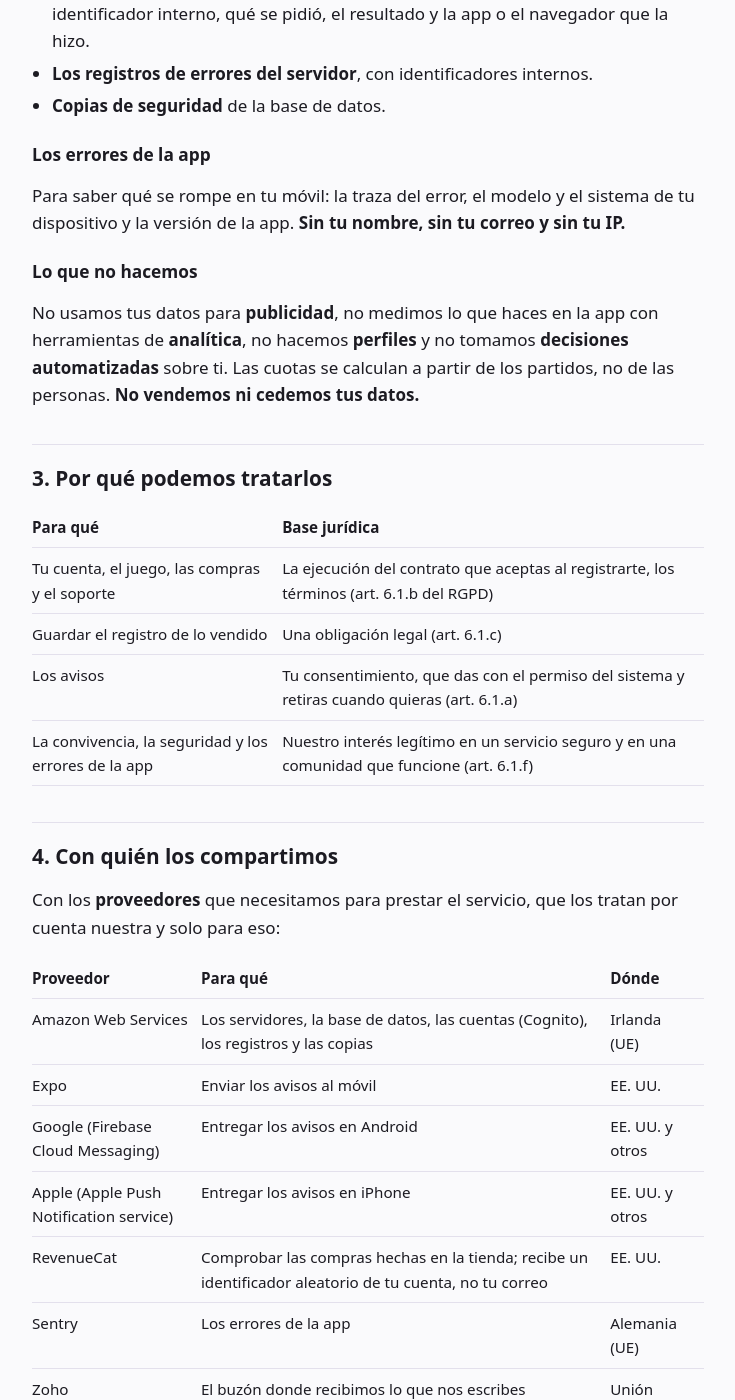
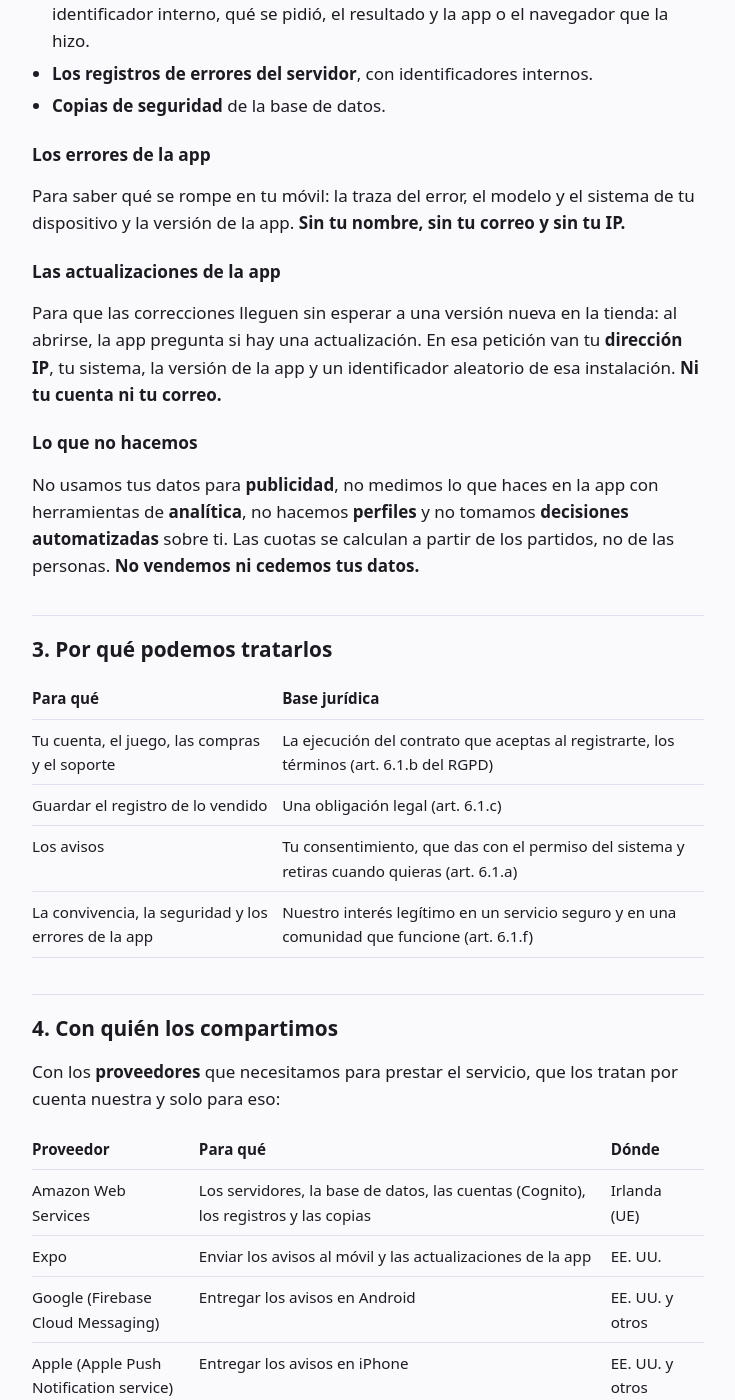
Before and after one commit to Rosales33/picktoria-web, a Jekyll site: the page built from privacidad.md, in a window 1280 px wide and 1400 px high, scrolled down 2266 px. Shown: the whole window, without its empty margins (272-1007 px from the left). Built offline with Jekyll 4.4.1, drawn with Linux system fonts in a browser that asks for light colours; our own code applies the rules of GitHub Pages for plain Markdown files.

Commit message:
La política de privacidad: las actualizaciones de la app

```diff
--- a/privacidad.md
+++ b/privacidad.md
@@ -93,6 +93,12 @@ Para detectar abusos y errores y poder recuperar el servicio si algo falla:
 Para saber qué se rompe en tu móvil: la traza del error, el modelo y el sistema de tu dispositivo y
 la versión de la app. **Sin tu nombre, sin tu correo y sin tu IP.**
 
+### Las actualizaciones de la app
+
+Para que las correcciones lleguen sin esperar a una versión nueva en la tienda: al abrirse, la app
+pregunta si hay una actualización. En esa petición van tu **dirección IP**, tu sistema, la versión
+de la app y un identificador aleatorio de esa instalación. **Ni tu cuenta ni tu correo.**
+
 ### Lo que no hacemos
 
 No usamos tus datos para **publicidad**, no medimos lo que haces en la app con herramientas de
@@ -117,7 +123,7 @@ y solo para eso:
 | Proveedor | Para qué | Dónde |
 | --- | --- | --- |
 | Amazon Web Services | Los servidores, la base de datos, las cuentas (Cognito), los registros y las copias | Irlanda (UE) |
-| Expo | Enviar los avisos al móvil | EE. UU. |
+| Expo | Enviar los avisos al móvil y las actualizaciones de la app | EE. UU. |
 | Google (Firebase Cloud Messaging) | Entregar los avisos en Android | EE. UU. y otros |
 | Apple (Apple Push Notification service) | Entregar los avisos en iPhone | EE. UU. y otros |
 | RevenueCat | Comprobar las compras hechas en la tienda; recibe un identificador aleatorio de tu cuenta, no tu correo | EE. UU. |
```
Also changed, not shown: en/privacy.md (+7 -1 lines).
